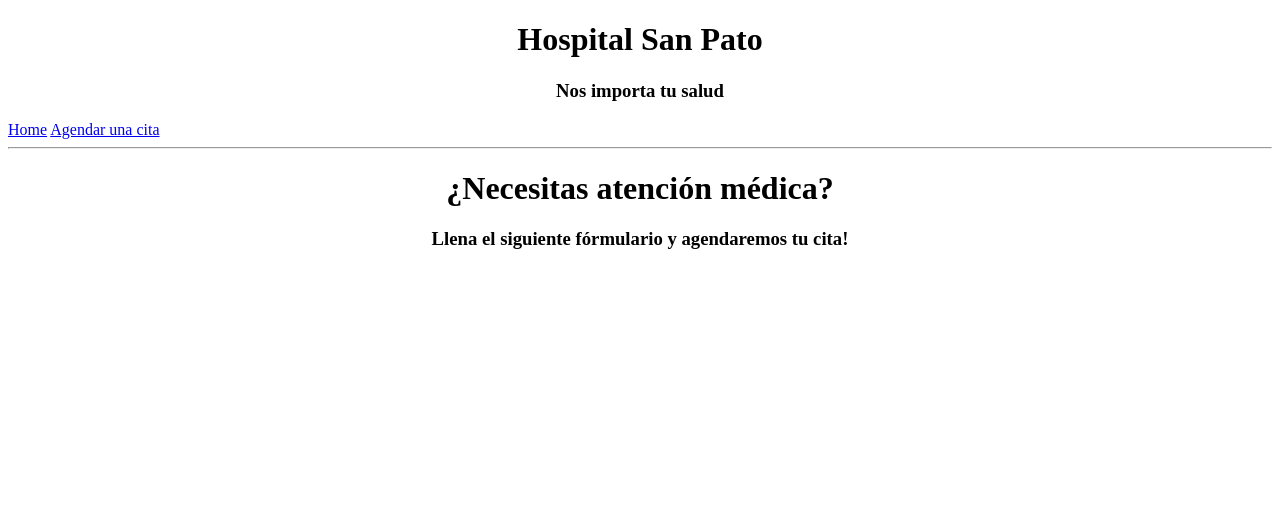
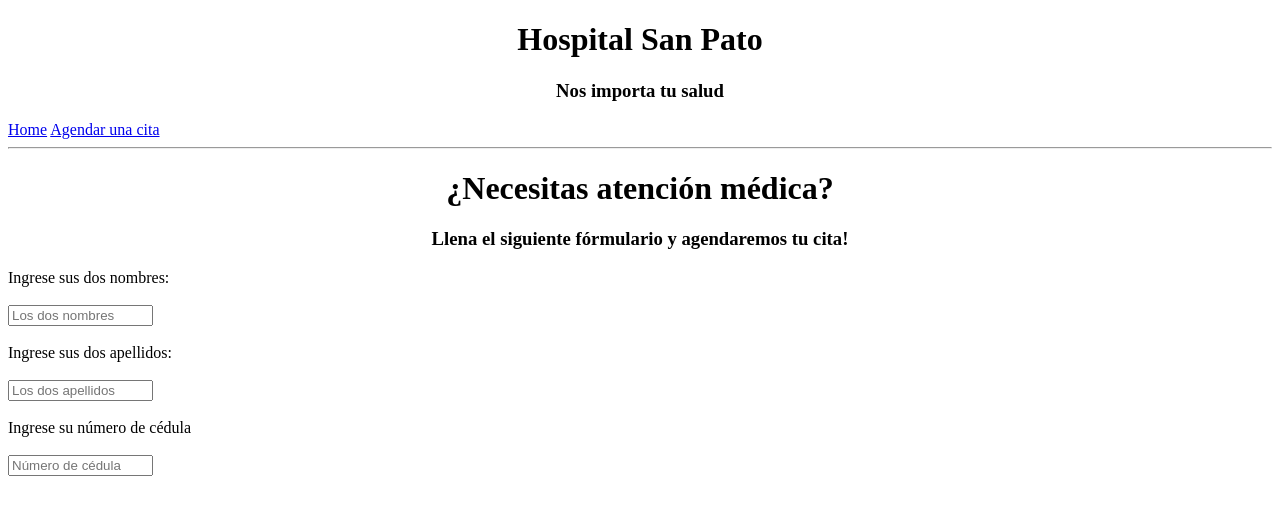
Before and after one commit to JFAZ263/Hospital.p, a plain HTML site: page pages/Forms.html in a window 1280 px wide. Drawn offline with Linux system fonts and the light colour scheme.

Commit message:
actualización

```diff
--- a/pages/Forms.html
+++ b/pages/Forms.html
@@ -17,5 +17,19 @@
 <body>
     <h1 style="text-align: center;">¿Necesitas atención médica?</h1>
     <h3 style="text-align: center;">Llena el siguiente fórmulario y agendaremos tu cita!</h3>
+    <form>
+        <label for="nombre">Ingrese sus dos nombres:</label>
+        <br><br>
+        <input type="text" id="nombre" placeholder="Los dos nombres" size="15" required>
+        <br><br>
+        <label for="">Ingrese sus dos apellidos:</label>
+        <br><br>
+        <input type="text" id="aprellido" placeholder="Los dos apellidos" size="15" required>
+        <br><br>
+        <label for="cedula">Ingrese su número de cédula</label>
+        <br><br>
+        <input type="text" id="cedula" placeholder="Número de cédula" size="15" required>
+        <br><br>
+    </form>
 </body>
 </html>
```
